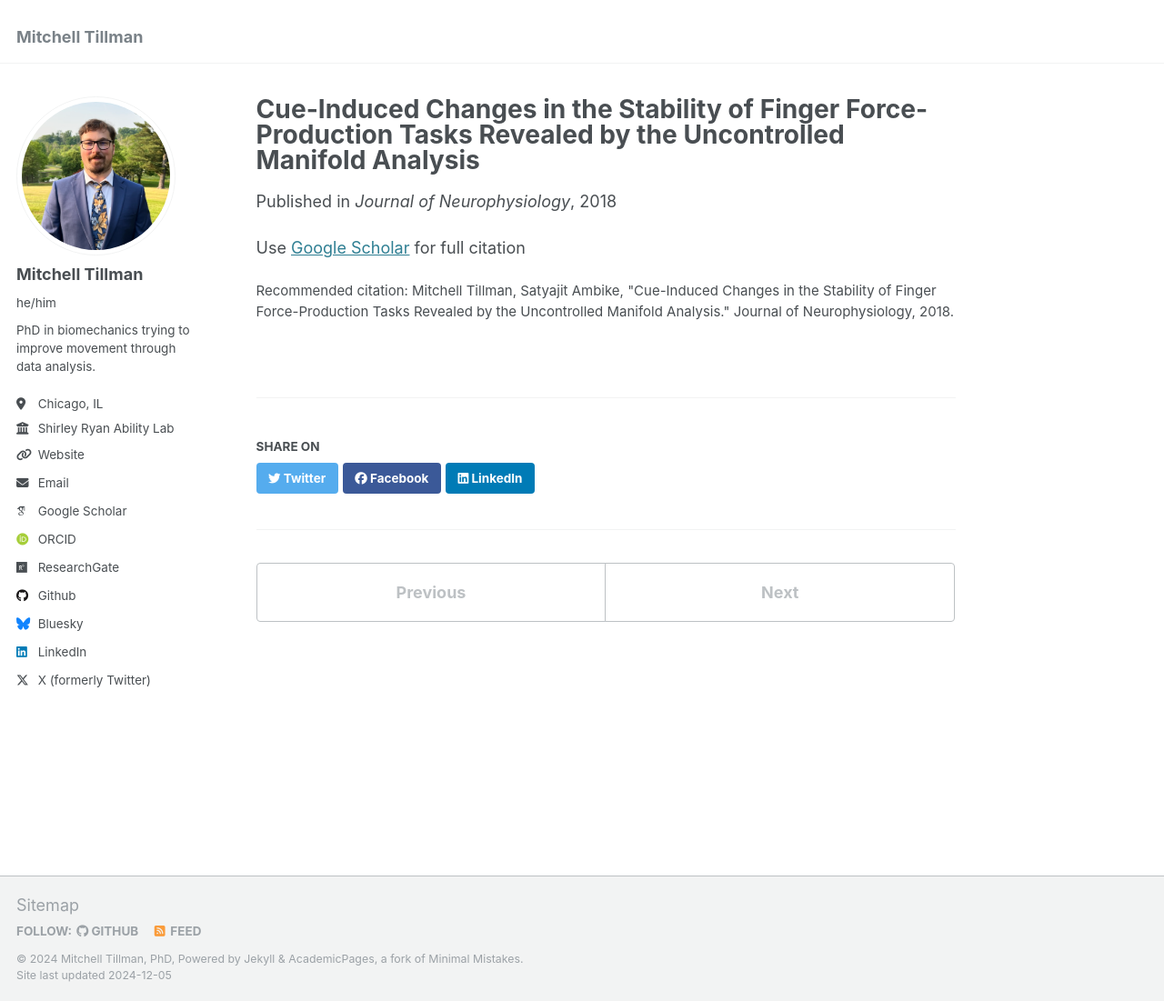
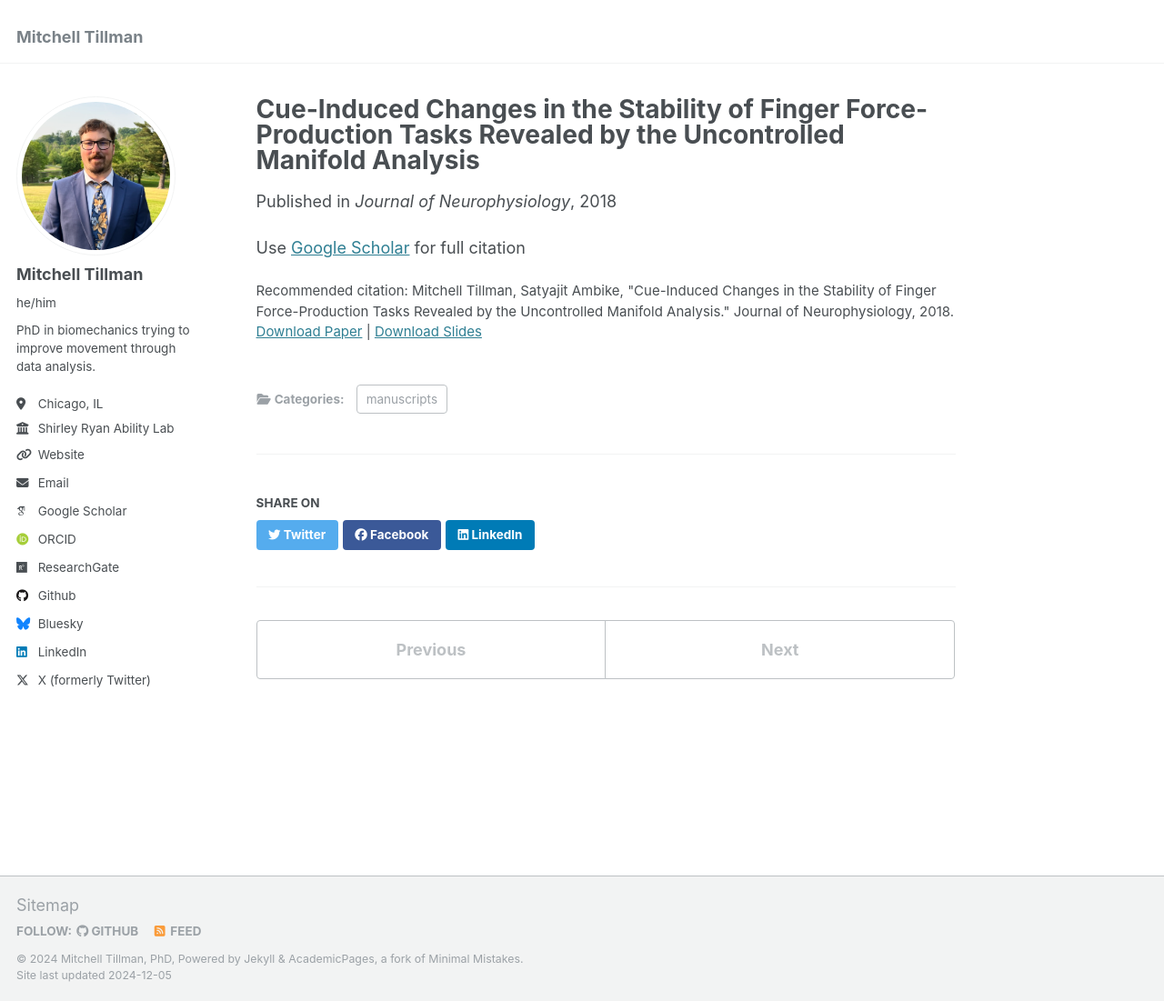
Before and after one commit to mtillman14/mtillman14.github.io, a Jekyll site: the page built from _publications/2018-01-01-Cue-Induced-Changes-in-the-Stability-of-Finger-Force-Production-Tasks-Revealed-by-the-Uncontrolled-Manifold-Analysis.md, in a window 1280 px wide and 1101 px high. Shown: the whole window at 91% size. Built offline with Jekyll 4.4.1, drawn with Linux system fonts in a browser that asks for light colours; some web fonts are replaced; some of the changed lines change nothing that is shown.

Commit message:
Tried adding missing fields to one of my papers.

```diff
--- a/_publications/2018-01-01-Cue-Induced-Changes-in-the-Stability-of-Finger-Force-Production-Tasks-Revealed-by-the-Uncontrolled-Manifold-Analysis.md
+++ b/_publications/2018-01-01-Cue-Induced-Changes-in-the-Stability-of-Finger-Force-Production-Tasks-Revealed-by-the-Uncontrolled-Manifold-Analysis.md
@@ -1,9 +1,13 @@
 ---
 title: "Cue-Induced Changes in the Stability of Finger Force-Production Tasks Revealed by the Uncontrolled Manifold Analysis"
 collection: publications
+category: manuscripts # my addition
 permalink: /publication/2018-01-01-Cue-Induced-Changes-in-the-Stability-of-Finger-Force-Production-Tasks-Revealed-by-the-Uncontrolled-Manifold-Analysis
+excerpt: 'My excerpt' # my addition
 date: 2018-01-01
 venue: 'Journal of Neurophysiology'
+slidesurl: 'my_slides_url' # my addition
+paperurl: 'my_paper_url' # my addition
 citation: ' Mitchell Tillman,  Satyajit Ambike, &quot;Cue-Induced Changes in the Stability of Finger Force-Production Tasks Revealed by the Uncontrolled Manifold Analysis.&quot; Journal of Neurophysiology, 2018.'
 ---
 Use [Google Scholar](https://scholar.google.com/scholar?q=Cue+Induced+Changes+in+the+Stability+of+Finger+Force+Production+Tasks+Revealed+by+the+Uncontrolled+Manifold+Analysis){:target="_blank"} for full citation
```
